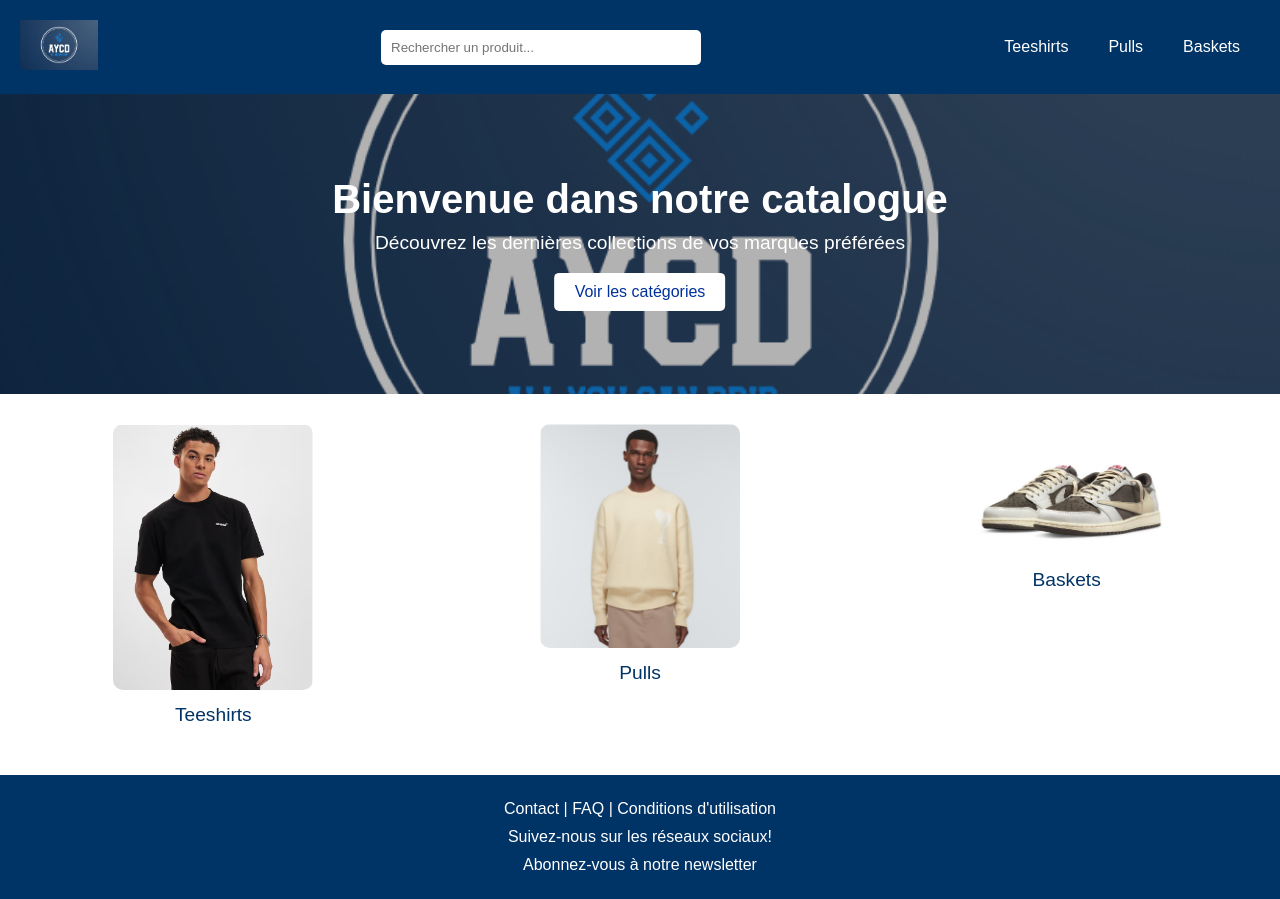
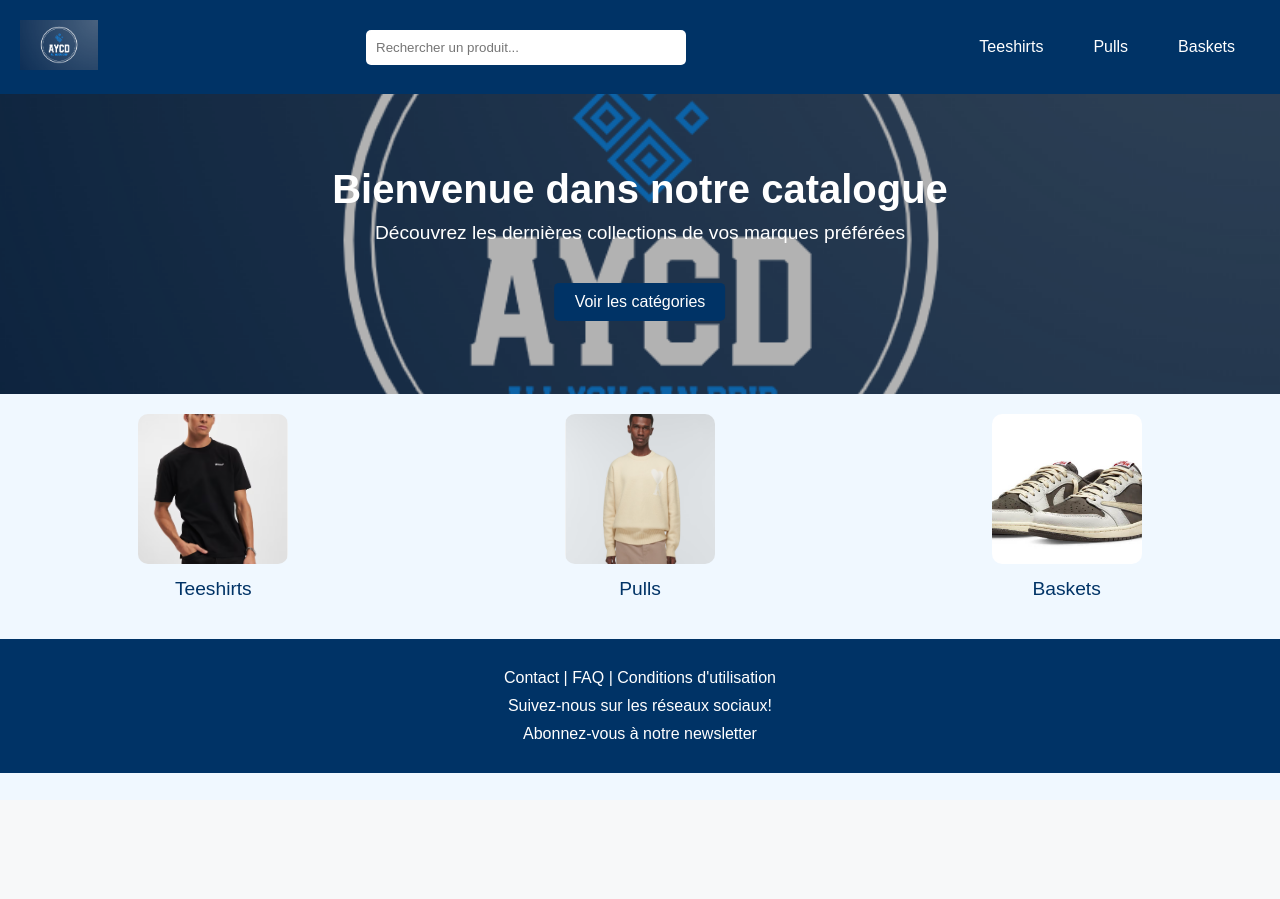
Before and after one commit to lahondaaa30900/all-you-can-drip, a PHP site: page / in a window 1280 px wide. After the commit the page ends 773 px from the top, so only its background shows below. Run offline with PHP 8.4, Linux system fonts and the light colour scheme.

Commit message:
rajout fonction

```diff
--- a/index.html
+++ b/index.html
@@ -9,14 +9,21 @@
 <body>
     <header>
         <div class="logo">
-            <img src="./photos/logo2.png" alt="Logo">
+            <a href="index.html"><img src="./photos/logo2.png" alt="Logo"></a>
         </div>
         <div class="search-bar">
             <input type="text" placeholder="Rechercher un produit...">
         </div>
         <nav>
             <ul class="menu">
-                <li><a href="./teeshirt.html">Teeshirts</a></li>
+                <li class="dropdown">
+                    <a href="#" class="dropbtn">Teeshirts</a>
+                    <div class="dropdown-content">
+                        <a href="#">Teeshirts manches courtes</a>
+                        <a href="#">Teeshirts manches longues</a>
+                        <a href="#">Teeshirts sport</a>
+                    </div>
+                </li>
                 <li class="dropdown">
                     <a href="#" class="dropbtn">Pulls</a>
                     <div class="dropdown-content">
--- a/style.css
+++ b/style.css
@@ -3,7 +3,7 @@ body {
     font-family: 'Arial', sans-serif;
     margin: 0;
     padding: 0;
-    background-color: #ffffff; /* Couleur de fond */
+    background-color: #f0f8ff; /* Couleur de fond bleu clair */
     color: #333;
 }
 
@@ -29,53 +29,64 @@ header .search-bar input {
     border-radius: 5px;
 }
 
-header nav {
-    position: relative;
+nav {
+    display: flex;
+    align-items: center;
 }
 
-header nav ul {
+nav ul.menu {
     list-style-type: none;
     margin: 0;
     padding: 0;
     display: flex;
 }
 
-header nav ul li {
+nav ul.menu li {
     position: relative;
 }
 
-header nav ul li a {
+nav ul.menu li a {
     color: #fff;
     text-decoration: none;
-    padding: 10px 20px;
+    margin: 0 10px;
+    font-size: 1em;
+    padding: 10px 15px;
     display: block;
 }
 
-header nav ul li a:hover {
+nav ul.menu li a:hover,
+nav ul.menu li a:focus {
     background-color: #00509e;
+    border-radius: 5px;
 }
 
-header nav ul li .dropdown-content {
+/* Style des dropdown */
+nav ul.menu li.dropdown .dropbtn {
+    display: inline-block;
+}
+
+nav ul.menu li.dropdown .dropdown-content {
     display: none;
     position: absolute;
     background-color: #003366;
-    min-width: 160px;
     box-shadow: 0px 8px 16px 0px rgba(0,0,0,0.2);
     z-index: 1;
+    border-radius: 5px;
 }
 
-header nav ul li .dropdown-content a {
+nav ul.menu li.dropdown .dropdown-content a {
     color: #fff;
     padding: 12px 16px;
     text-decoration: none;
     display: block;
 }
 
-header nav ul li .dropdown-content a:hover {
+nav ul.menu li.dropdown .dropdown-content a:hover {
     background-color: #00509e;
+    border-radius: 5px;
 }
 
-header nav ul li:hover .dropdown-content {
+nav ul.menu li.dropdown:hover .dropdown-content {
     display: block;
 }
 
@@ -114,38 +125,34 @@ main .banner .banner-content p {
     margin-top: 10px;
 }
 
-.cta-button {
-    display: inline-block;
+main .banner .cta-button {
+    background-color: #003366;
+    color: #fff;
     padding: 10px 20px;
-    background-color: #ffffff; /* Couleur d'accentuation */
-    color: #00319b;
     text-decoration: none;
     border-radius: 5px;
-    transition: background-color 0.3s ease;
+    margin-top: 20px;
+    display: inline-block;
 }
 
-.cta-button:hover {
-    background-color: #cc5200; /* Couleur d'accentuation foncée */
+main .banner .cta-button:hover {
+    background-color: #00509e;
 }
 
-/* Style des catégories sur la page d'accueil */
+/* Style des catégories */
 main .categories {
     display: flex;
     justify-content: space-around;
-    flex-wrap: wrap;
     margin: 20px 0;
 }
 
 main .category {
     text-align: center;
-    flex: 1 1 calc(33% - 20px); /* Trois éléments par ligne avec espace */
-    margin: 10px;
 }
 
 main .category img {
-    width: 100%;
-    max-width: 200px;
-    height: auto;
+    width: 150px;
+    height: 150px;
     object-fit: cover;
     border-radius: 10px;
     transition: transform 0.3s ease;
@@ -167,17 +174,14 @@ footer {
     color: #fff;
     padding: 20px;
     text-align: center;
-    display: flex;
-    flex-direction: column;
-    align-items: center;
 }
 
-footer p, footer a {
-    margin: 5px 0;
+footer p {
+    margin: 10px 0;
 }
 
 footer a {
-    color: #ff6600; /* Couleur d'accentuation */
+    color: #fff;
     text-decoration: none;
 }
 
--- a/teeshirt.html
+++ b/teeshirt.html
@@ -9,7 +9,7 @@
 <body>
     <header>
         <div class="logo">
-            <img src="./photos/logo2.png" alt="Logo">
+            <a href="index.html"><img src="./photos/logo2.png" alt="Logo"></a>
         </div>
         <div class="search-bar">
             <input type="text" placeholder="Rechercher un produit...">
@@ -77,11 +77,11 @@
             </div>
         </div>
     </main>
-
     <footer>
         <p>Contact | FAQ | Conditions d'utilisation</p>
         <p>Suivez-nous sur les réseaux sociaux!</p>
         <p>Abonnez-vous à notre newsletter</p>
     </footer>
+    <script src="script.js"></script>
 </body>
 </html>
```
